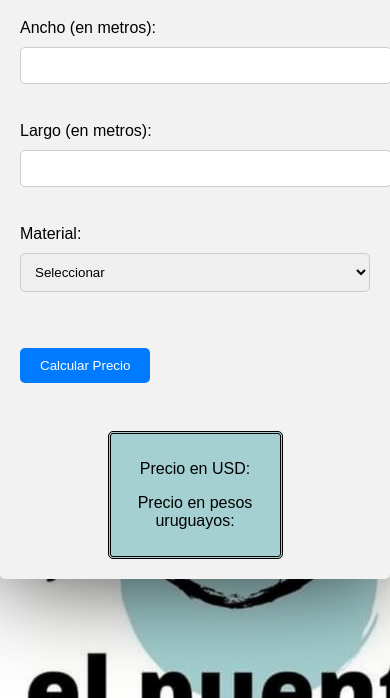
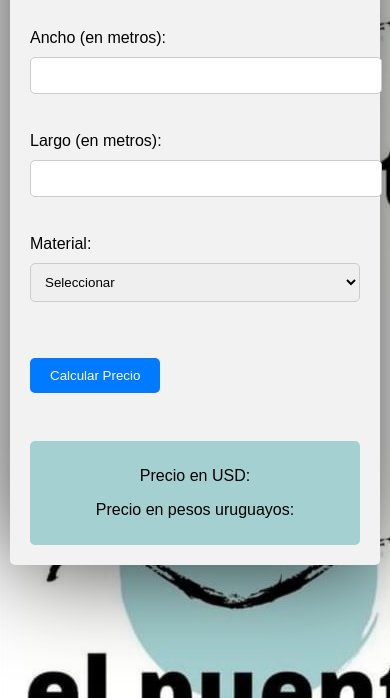
Before and after one commit to josefinamartinezdelpuerto/presupuestos_vidrios_espejos, a plain HTML site: page index.html in a window 390 px wide. Shown: the part 146-844 px from the top of the page. Drawn offline with Linux system fonts and the light colour scheme.

Commit message:
fix/ responsive

```diff
--- a/index.html
+++ b/index.html
@@ -1,6 +1,9 @@
 <!DOCTYPE html>
 <html>
     <head>
+        <meta charset="UTF-8">
+        <meta name="viewport"
+            content="width=device-width, initial-scale=1, maximum-scale=1">
         <link rel="stylesheet" type="text/css" href="styles.css">
         <title>Vidriería El Puente</title>
     </head>
--- a/styles.css
+++ b/styles.css
@@ -1,6 +1,7 @@
 body {
     font-family: Arial, sans-serif;
-    margin: 0;
+    margin: 10px;
+    margin-bottom: 10px;
     padding: 0;
     background-image: url(img/logo\ vidrieria.jpeg);
     background-color: #ebeaeaf7;
@@ -42,19 +43,18 @@ button {
 
 #resultado {
     padding: 10px;
-    margin-left: 25%;
-    margin-right: 25%;
     border-radius: 5px;
-    border-style: double;
     background-color: #a4d0d1;
     margin-top: 20px;
     text-align: center;
 }
-#precioPesos{
+
+#precioPesos {
     font-weight: bold;
     color: black;
 }
-#precioUSD{
+
+#precioUSD {
     color: black;
     font-weight: bold;
 }
```
